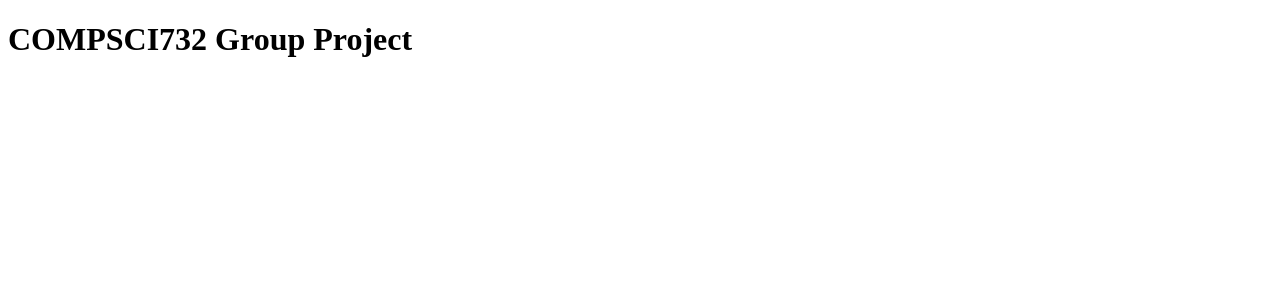
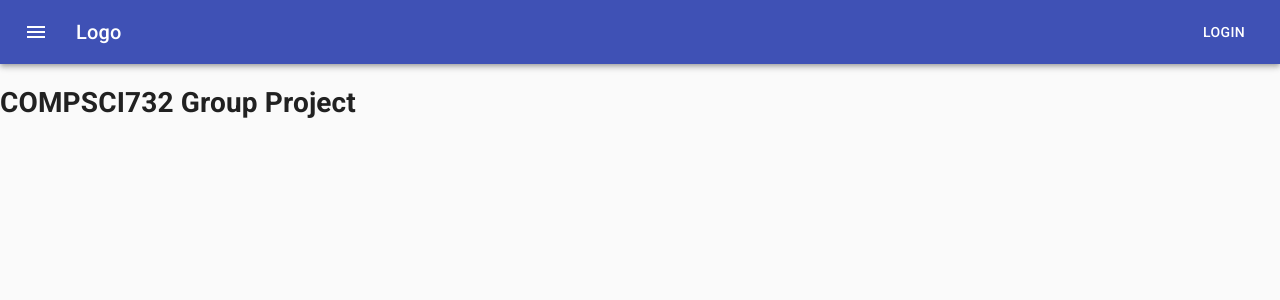
Before and after one commit to chrispangg/dream-journey, a React (Create React App) app in the folder frontend/: page / in a window 1280 px wide. Shown: the top 300 px of the page. Built offline with nearby package versions, Linux system fonts and the light colour scheme; the HTML template or start-up script is replaced by a standard one.

Commit message:
Added  material-ui, created navbar and cssbaseline

```diff
--- a/frontend/public/index.html
+++ b/frontend/public/index.html
@@ -23,6 +23,8 @@
       rel="stylesheet"
       href="https://fonts.googleapis.com/icon?family=Material+Icons"
     />
+    <link rel="stylesheet" href="https://fonts.googleapis.com/css?family=Roboto:300,400,500,700&display=swap" />
+    <link rel="stylesheet" href="https://fonts.googleapis.com/icon?family=Material+Icons" />
     <!--
       Notice the use of %PUBLIC_URL% in the tags above.
       It will be replaced with the URL of the `public` folder during the build.
--- a/frontend/src/App.js
+++ b/frontend/src/App.js
@@ -1,5 +1,14 @@
+import React from "react";
+import Navbar from "./components/navbar";
+import CssBaseline from "@material-ui/core/CssBaseline";
+
 function App() {
-  return <h1>COMPSCI732 Group Project</h1>;
+	return (
+		<>
+			<Navbar />
+			<CssBaseline />
+			<h1>COMPSCI732 Group Project</h1>
+		</>
+	);
 }
-
 export default App;
--- /dev/null
+++ b/frontend/src/components/navbar.js
@@ -0,0 +1,48 @@
+import React from "react";
+import {
+	AppBar,
+	Toolbar,
+	IconButton,
+	Typography,
+	Button,
+	makeStyles,
+} from "@material-ui/core";
+import MenuIcon from '@material-ui/icons/Menu';
+
+
+const useStyles = makeStyles((theme) => ({
+	root: {
+		flexGrow: 1,
+	},
+	menuButton: {
+		marginRight: theme.spacing(2),
+	},
+	title: {
+		flexGrow: 1,
+	},
+}));
+
+const Navbar = () => {
+	const classes = useStyles();
+
+	return (
+		<AppBar position="static">
+			<Toolbar>
+				<IconButton
+					edge="start"
+					className={classes.menuButton}
+					color="inherit"
+					aria-label="menu"
+				>
+					<MenuIcon />
+				</IconButton>
+				<Typography variant="h6" className={classes.title}>
+					Logo
+				</Typography>
+				<Button color="inherit">Login</Button>
+			</Toolbar>
+		</AppBar>
+	);
+};
+
+export default Navbar;
```
Also changed, not shown: 2 other files (tests, documents, lock files or other folders).
